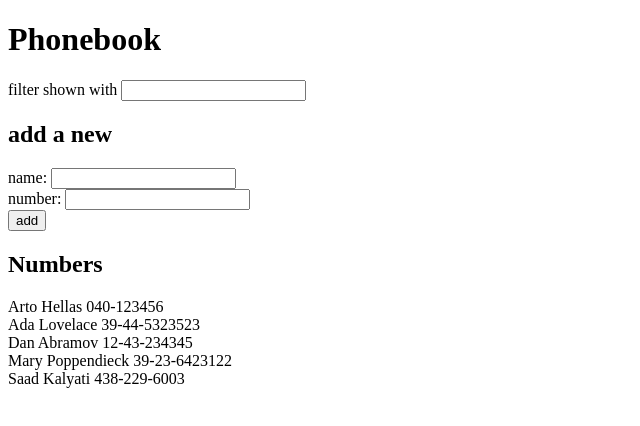
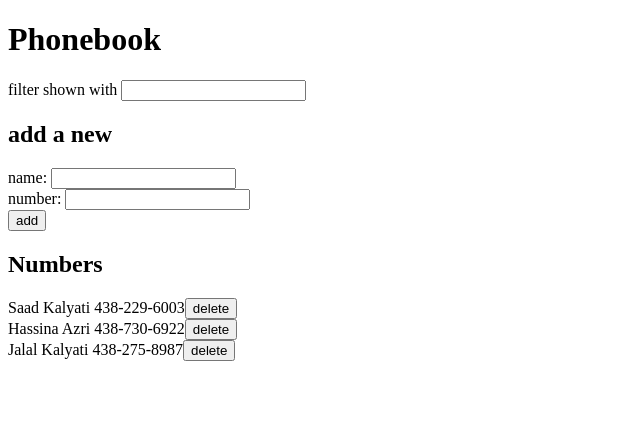
Before and after one commit to StarshipGhost/fullstackopen, a React (Vite) app in the folder part2/thephonebook/: page / in a window 1280 px wide. Shown: the top 426 px of the page, without its empty margins (0-640 px from the left). Built offline with nearby package versions, Linux system fonts and the light colour scheme; data requests are answered from the project's data file.

Commit message:
Exercise 2.14

```diff
--- a/part2/thephonebook/db.json
+++ b/part2/thephonebook/db.json
@@ -1,29 +1,19 @@
 {
   "persons": [
     {
-      "name": "Arto Hellas",
-      "number": "040-123456",
-      "id": "1"
+      "id": "44bc",
+      "name": "Saad Kalyati",
+      "number": "438-229-6003"
     },
     {
-      "name": "Ada Lovelace",
-      "number": "39-44-5323523",
-      "id": "2"
+      "id": "dcf5",
+      "name": "Hassina Azri",
+      "number": "438-730-6922"
     },
     {
-      "name": "Dan Abramov",
-      "number": "12-43-234345",
-      "id": "3"
-    },
-    {
-      "name": "Mary Poppendieck",
-      "number": "39-23-6423122",
-      "id": "4"
-    },
-    {
-      "id": "3cf6",
-      "name": "Saad Kalyati",
-      "number": "438-229-6003"
+      "id": "5f7c",
+      "name": "Jalal Kalyati",
+      "number": "438-275-8987"
     }
   ]
 }
--- a/part2/thephonebook/src/App.jsx
+++ b/part2/thephonebook/src/App.jsx
@@ -1,6 +1,8 @@
 import { useState } from "react";
 import { useEffect } from "react";
 import personsService from "./services/persons";
+
+const initialPersons = [];
 
 const Filter = ({ value, onChange }) => {
   return (
@@ -35,24 +37,19 @@ const PersonForm = ({
   );
 };
 
-const Persons = ({ persons }) => {
+const Person = ({ name, number, deletePersonFunction }) => {
   return (
     <div>
-      <h2>Numbers</h2>
-      {persons.map(({ name, number }) => (
-        <div key={name}>
-          {name} {number}
-        </div>
-      ))}
+      {name} {number}
+      <button onClick={deletePersonFunction}>delete</button>
     </div>
   );
 };
 
 const App = () => {
-  const initialPersons = [];
   const [persons, setPersons] = useState(initialPersons);
   useEffect(() => {
-    personsService.getAll().then((persons) => {
+    personsService.getAllPerson().then((persons) => {
       setPersons(initialPersons.concat(persons));
     });
   }, []);
@@ -72,12 +69,19 @@ const App = () => {
         name: newName,
         number: newNumber,
       };
-      personsService.create(newPerson).then((person) => {
+      setPersons(persons.concat(newPerson));
+      personsService.createPerson(newPerson).then((person) => {
         setPersons(persons.concat(person));
       });
       setNewName("");
       setNewNumber("");
     }
+  };
+
+  const deletePerson = (persons, idPerson) => {
+    personsService
+      .deletePerson(idPerson)
+      .then(setPersons(persons.filter(({ id }) => id !== idPerson)));
   };
 
   const handleNameChange = (event) => {
@@ -107,7 +111,15 @@ const App = () => {
         numberValue={newNumber}
         onNumberChange={handleNumberChange}
       />
-      <Persons persons={filteredPersons} />
+      <h2>Numbers</h2>
+      {filteredPersons.map(({ name, number, id }) => (
+        <Person
+          key={id}
+          name={name}
+          number={number}
+          deletePersonFunction={() => deletePerson(filteredPersons, id)}
+        />
+      ))}
     </div>
   );
 };
--- a/part2/thephonebook/src/services/persons.js
+++ b/part2/thephonebook/src/services/persons.js
@@ -1,29 +1,37 @@
 import axios from "axios";
 const baseUrl = "http://localhost:3001/persons";
 
-const getAll = () => {
+const getAllPerson = () => {
   const request = axios.get(baseUrl);
   return request.then((response) => {
     return response.data;
   });
 };
 
-const create = (person) => {
+const createPerson = (person) => {
   const request = axios.post(baseUrl, person);
   return request.then((response) => {
     return response.data;
   });
 };
 
-const update = (id, person) => {
-  const request = axios.put(`baseUrl/${id}`, person);
+const updatePerson = (id, person) => {
+  const request = axios.put(`${baseUrl}/${id}`, person);
+  return request.then((response) => {
+    return response.data;
+  });
+};
+
+const deletePerson = (id) => {
+  const request = axios.delete(`${baseUrl}/${id}`);
   return request.then((response) => {
     return response.data;
   });
 };
 
 export default {
-  getAll,
-  create,
-  update,
+  getAllPerson,
+  createPerson,
+  updatePerson,
+  deletePerson,
 };
```
